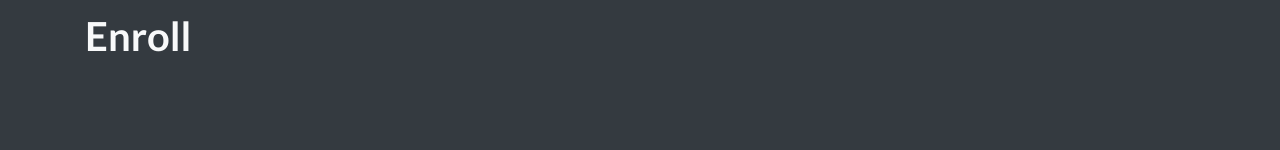
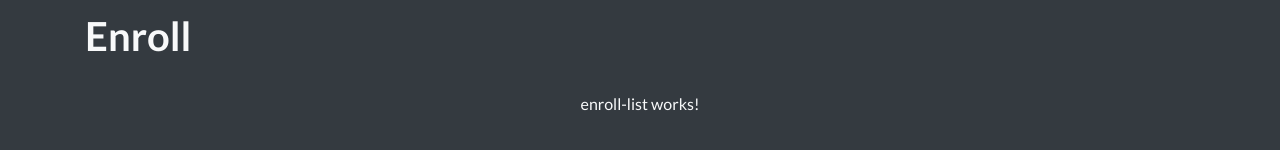
Before and after one commit to yasvi31/ZotReg, an Angular app: page /enroll in a window 1280 px wide. Shown: the part 164-314 px from the top of the page. Built offline with nearby package versions, Linux system fonts and the light colour scheme.

Commit message:
enroll list component added

```diff
--- a/src/app/app.module.ts
+++ b/src/app/app.module.ts
@@ -9,6 +9,7 @@ import { StudyListComponent } from './components/study-list/study-list.component
 import { AddComponent } from './components/add/add.component';
 import { LoginPageComponent } from './pages/login-page/login-page.component';
 import { EnrollPageComponent } from './pages/enroll-page/enroll-page.component';
+import { EnrollListComponent } from './components/enroll-list/enroll-list.component';
 
 @NgModule({
   declarations: [
@@ -17,7 +18,8 @@ import { EnrollPageComponent } from './pages/enroll-page/enroll-page.component';
     StudyListComponent,
     AddComponent,
     LoginPageComponent,
-    EnrollPageComponent
+    EnrollPageComponent,
+    EnrollListComponent
   ],
   imports: [
     BrowserModule,
--- /dev/null
+++ b/src/app/components/enroll-list/enroll-list.component.html
@@ -0,0 +1 @@
+<p>enroll-list works!</p>
--- /dev/null
+++ b/src/app/components/enroll-list/enroll-list.component.ts
@@ -0,0 +1,15 @@
+import { Component, OnInit } from '@angular/core';
+
+@Component({
+  selector: 'app-enroll-list',
+  templateUrl: './enroll-list.component.html',
+  styleUrls: ['./enroll-list.component.css']
+})
+export class EnrollListComponent implements OnInit {
+
+  constructor() { }
+
+  ngOnInit(): void {
+  }
+
+}
--- a/src/app/pages/enroll-page/enroll-page.component.html
+++ b/src/app/pages/enroll-page/enroll-page.component.html
@@ -2,5 +2,6 @@
   <!-- Add to cart input component -->
   <app-add class="col-6" align="center"></app-add>
   <h1>Enroll</h1>
-	<!-- TODO: courselist -->
+	<!-- enroll-list component-->
+  <app-enroll-list class="col-6" align="center"></app-enroll-list>
 </div>
```
Also changed, not shown: src/app/components/enroll-list/enroll-list.component.css (added), 1 other file (tests, documents, lock files or other folders).
